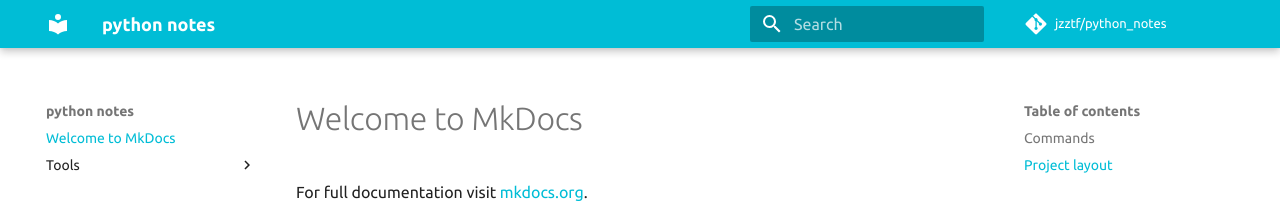
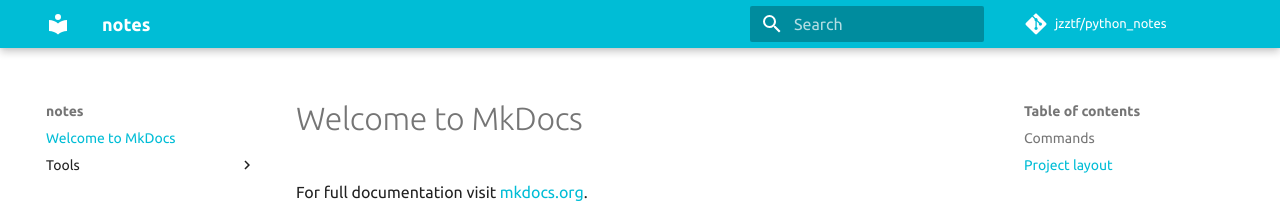
Before and after one commit to jzztf/notes, an MkDocs documentation site: the page built from docs/index.md, in a window 1280 px wide. Shown: the top 208 px of the page. Built offline with MkDocs 1.6.1 and Material for MkDocs 9.7.7, drawn with Linux system fonts in a browser that asks for light colours; comment, search, counter and statistics services are not loaded.

Commit message:
update modified:   mkdocs.yml

```diff
--- a/mkdocs.yml
+++ b/mkdocs.yml
@@ -1,5 +1,5 @@
-site_name: python notes
-site_url: https://jzztf.github.io/python_notes
+site_name: notes
+site_url: https://jzztf.github.io/notes/
 theme:
     name: 'material'
     font:
@@ -10,7 +10,7 @@
         accent: 'indigo'
 
 repo_name: 'jzztf/python_notes'
-repo_url: 'https://github.com/jzztf/python_notes'
+repo_url: 'https://github.com/jzztf/notes'
 
 extra:
     disqus: 'jzztf'
```
